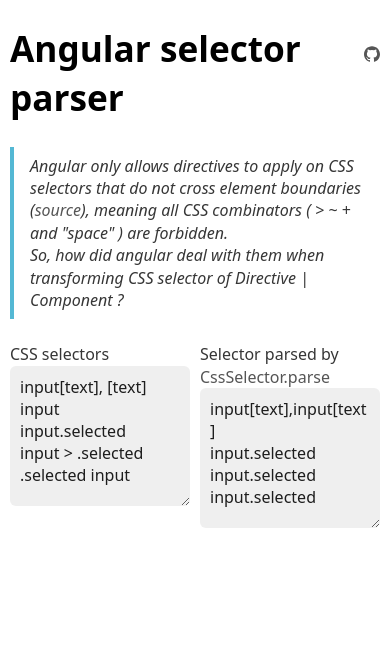
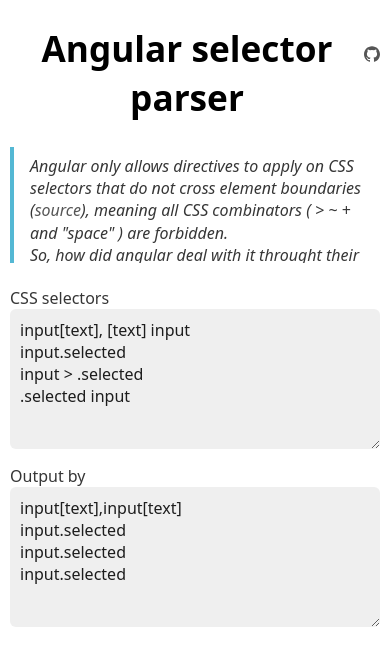
Before and after one commit to ydomenjoud/angular-selector-parser, a plain HTML site: page index.html in a window 390 px wide. Drawn offline with nearby package versions, Linux system fonts and the light colour scheme.

Commit message:
add responsive

```diff
--- a/index.html
+++ b/index.html
@@ -10,7 +10,11 @@
         section > * { flex: 1 1 50%;}
         label { display: block }
         a { color: #555 }
-        h1 { display: flex; justify-content: space-between}
+        h1 { display: flex; justify-content: space-between; text-align: center}
+        @media screen and (max-width: 500px) {
+            section { flex-direction: column}
+            blockquote{ max-height: 100px; overflow-y: scroll}
+        }
     </style>
 </head>
 <body>
@@ -25,7 +29,9 @@
     Angular only allows directives to apply on CSS selectors that do not cross element boundaries
      (<a href="https://github.com/angular/angular/blob/316c91b1a47f1fb574045553288acca5fcb6e354/packages/core/src/metadata/directives.ts#L131-L132">source</a>),
     meaning all CSS combinators  ( > ~ + and "space" ) are forbidden.<br />
-    So, how did angular deal with them when transforming CSS selector of Directive | Component ? <br />
+    So, how did angular deal with it throught their parser
+    (<a href="https://github.com/angular/angular/blob/a532d71975bef463223fd5d8322e3140760c9134/packages/compiler/src/selector.ts#L57" target="_blank">CssSelector.parse</a>)
+    for  CSS selector of Directive | Component ? <br />
 
 </blockquote>
 <main>
@@ -45,7 +51,7 @@ input > .selected
         </article>
         <article>
             <label>
-                Selector parsed by <a href="https://github.com/angular/angular/blob/a532d71975bef463223fd5d8322e3140760c9134/packages/compiler/src/selector.ts#L57" target="_blank">CssSelector.parse</a>
+                Output by
                 <textarea id="parsed" readonly></textarea>
             </label>
         </article>
```
